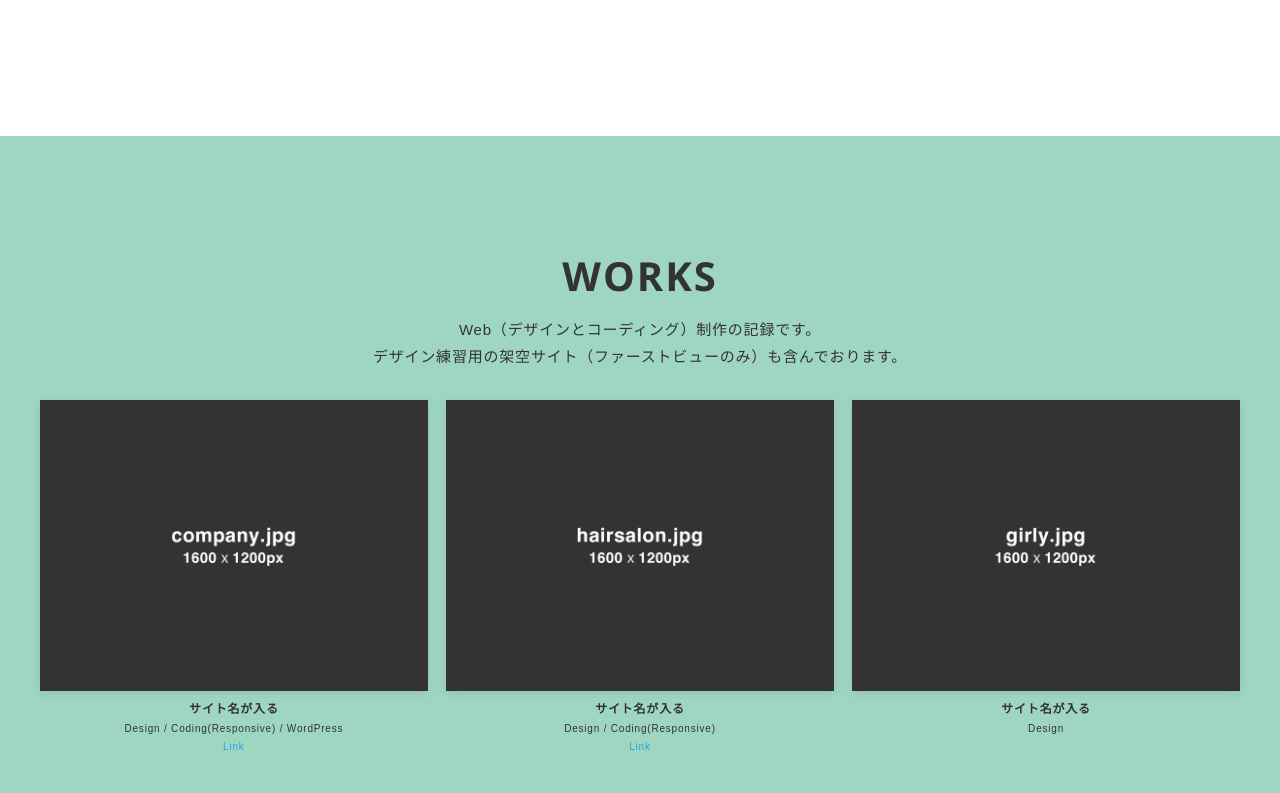
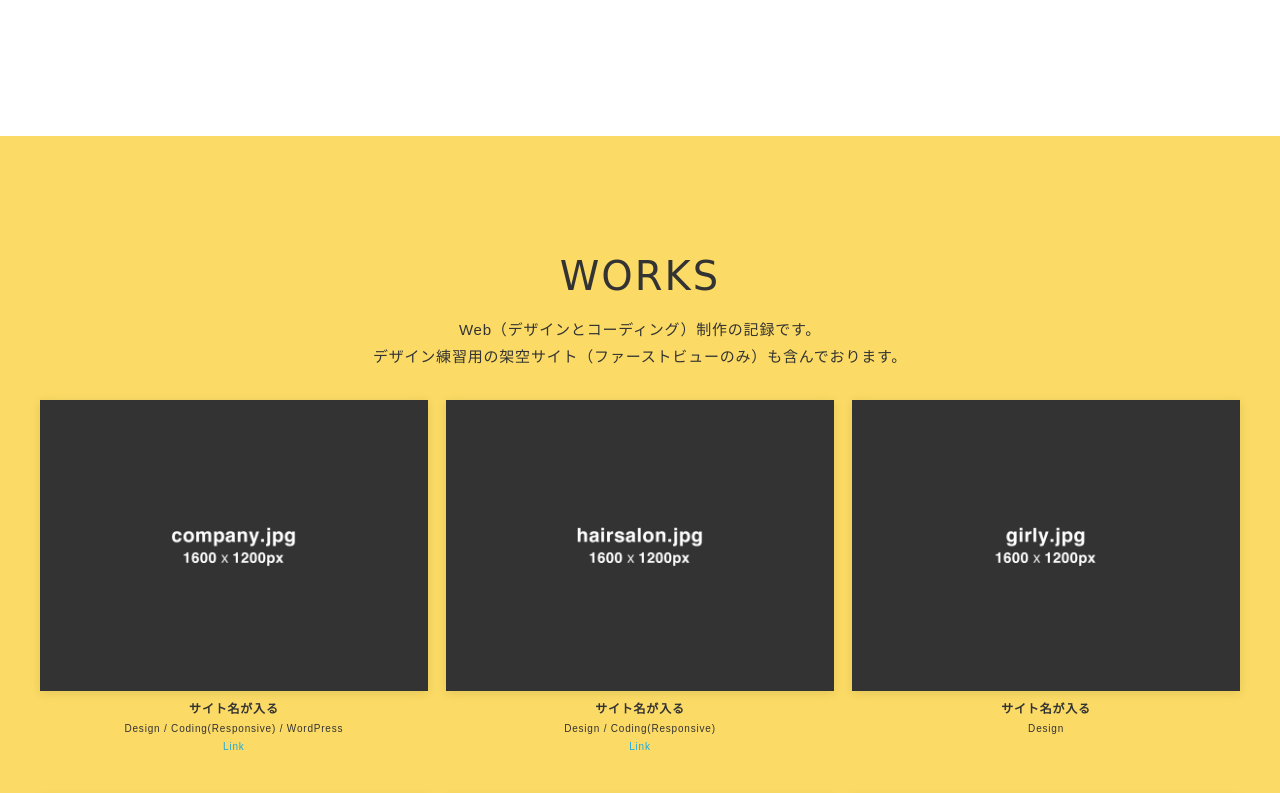
Before and after one commit to Tomoya-Ishiguro/mosya, a plain HTML site: page my-site/index.html in a window 1280 px wide. Shown: the part 620-1413 px from the top of the page. Drawn offline with nearby package versions, Linux system fonts and the light colour scheme.

Commit message:
背景色変更

```diff
--- a/my-site/css/style.css
+++ b/my-site/css/style.css
@@ -61,7 +61,7 @@ li {
  文字
 ---------------------------------*/
 .heading-primary {
-  font-family: "Open sans", sans-serif;
+  font-family: 'Londrina Shadow', cursive;;
   font-size: 40px;
   font-weight: normal;
   line-height: 1;
@@ -95,7 +95,7 @@ li {
 }
 
 .section:nth-of-type(odd) {
-  background-color: rgb(159, 214, 194);
+  background-color: rgb(251, 219, 101);
 }
 
 .inner {
```
